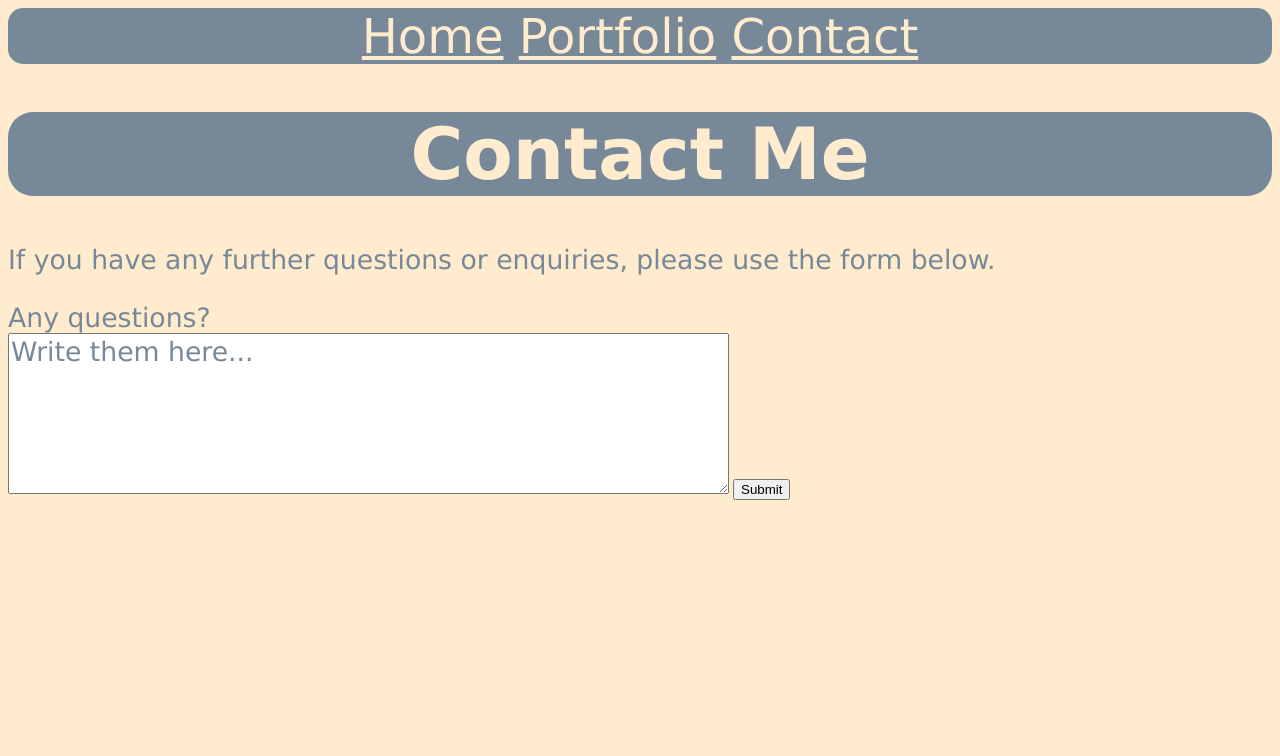
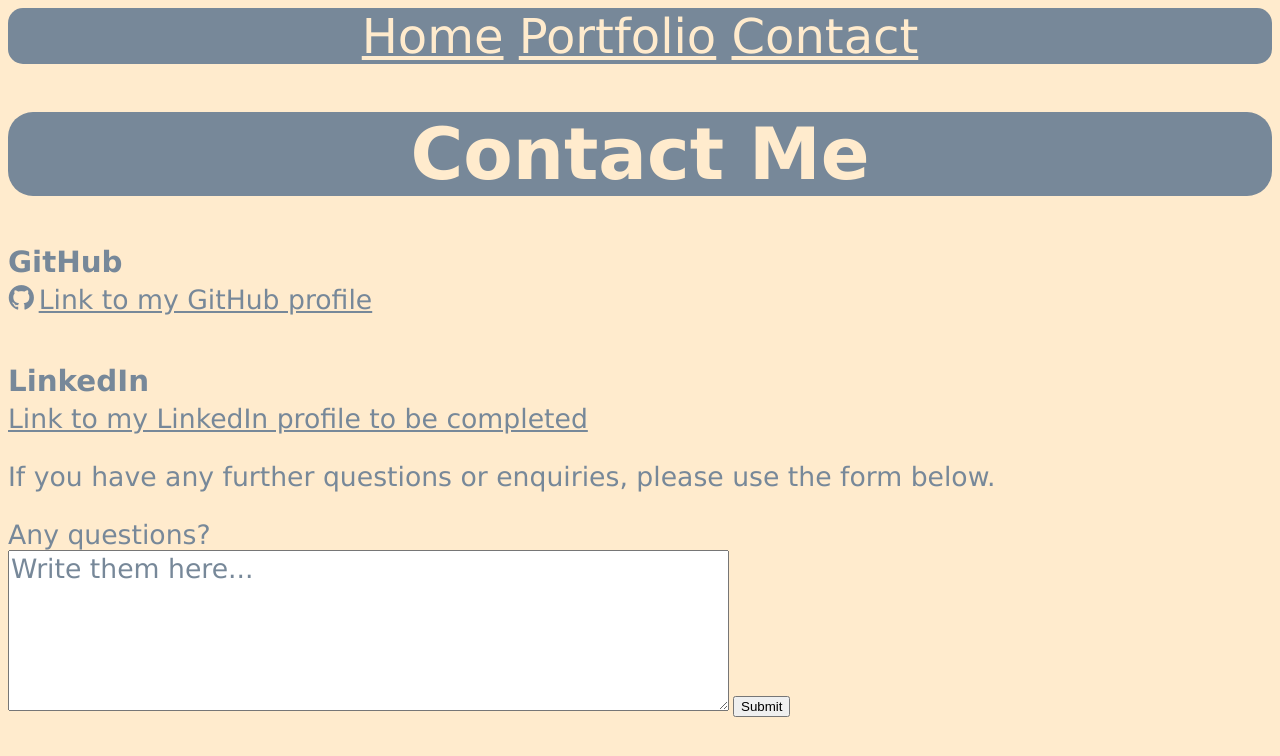
Before and after one commit to philippaclaire9/portfolio-website, a plain HTML site: page contact.html in a window 1280 px wide. Drawn offline with nearby package versions, Linux system fonts and the light colour scheme.

Commit message:
add to contact page but need to complete linkedin profile

```diff
--- a/contact.css
+++ b/contact.css
@@ -21,7 +21,7 @@ nav {
   font-size: 20pt;
 }
 
-.questions{
+.questions {
   font-family: Verdana, Geneva, Tahoma, sans-serif;
   color: lightslategray;
   font-size: 20pt;
@@ -53,3 +53,22 @@ h1 {
   color: lightslategray;
   font-size: 20pt;
 }
+
+h5 {
+  font-family: Verdana, Geneva, Tahoma, sans-serif;
+  color: lightslategray;
+  font-size: 22pt;
+  margin-bottom: 5px;
+}
+
+.devicon-github-plain {
+  font-family: Verdana, Geneva, Tahoma, sans-serif;
+  color: lightslategray;
+  font-size: 20pt;
+}
+
+.links {
+  font-family: Verdana, Geneva, Tahoma, sans-serif;
+  color: lightslategray;
+  font-size: 20pt;
+}
--- a/contact.html
+++ b/contact.html
@@ -1,11 +1,11 @@
 <!DOCTYPE html>
 <html lang="en">
   <head>
-    <meta charset="UTF-8">
-    <meta name="viewport" content="width=device-width, initial-scale=1.0">
-    <meta http-equiv="X-UA-Compatible" content="ie=edge">
+    <meta charset="UTF-8" />
+    <meta name="viewport" content="width=device-width, initial-scale=1.0" />
+    <meta http-equiv="X-UA-Compatible" content="ie=edge" />
     <title>Contact Page</title>
-    <link rel="stylesheet" href="contact.css">
+    <link rel="stylesheet" href="contact.css" />
   </head>
   <body>
     <header>
@@ -16,12 +16,31 @@
       </nav>
     </header>
     <h1>Contact Me</h1>
-    <p>If you have any further questions or enquiries, please use the form below.</p>
+    <h5>
+      GitHub
+      <link
+        rel="stylesheet"
+        href="https://cdn.rawgit.com/konpa/devicon/df6431e323547add1b4cf45992913f15286456d3/devicon.min.css"
+      />
+    </h5>
+    <i class="devicon-github-plain"></i>
+    <a class="links" href="https://github.com/philippaclaire9" target="_blank"
+      >Link to my GitHub profile</a
+    >
+    <h5>LinkedIn</h5>
+    <a class="links" href="https://uk.linkedin.com/" target="_blank"
+      >Link to my LinkedIn profile to be completed</a
+    >
+    <p>
+      If you have any further questions or enquiries, please use the form below.
+    </p>
     <form>
       <label class="questions" for="questions">Any questions?</label>
-    <br>
-    <textarea id="questions" name="questions" rows=5 cols=50>Write them here...</textarea>
-    <input type="submit">
+      <br />
+      <textarea id="questions" name="questions" rows="5" cols="50">
+Write them here...</textarea
+      >
+      <input type="submit" />
     </form>
   </body>
 </html>
--- a/portfolio.css
+++ b/portfolio.css
@@ -42,5 +42,4 @@ h3 {
   font-size: 40pt;
   display: flex;
   justify-content: space-between;
-
 }
```
Lines whose indentation alone changed are shown as unchanged.
